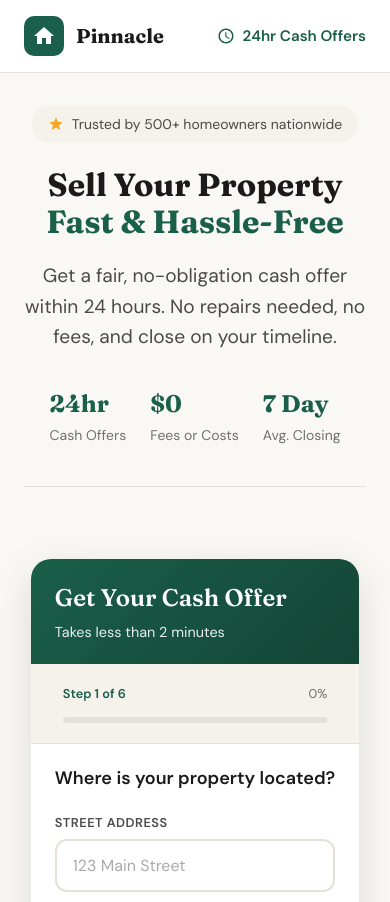
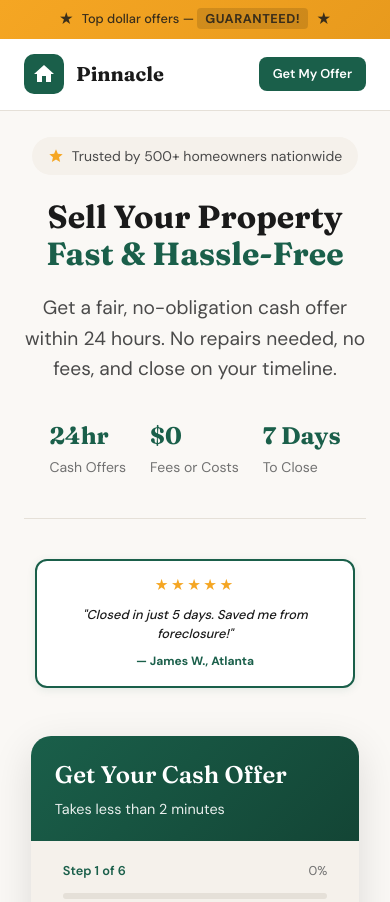
Before and after one commit to groupline/pinnacle-realty-partners, a plain HTML site: page index.html in a window 390 px wide. Shown: the top 902 px of the page. Drawn offline with Linux system fonts and the light colour scheme.

Commit message:
Enhance hero section with announcement bar and mini testimonials
- Add attention-grabbing announcement bar: "Top dollar offers — GUARANTEED!"
- Add mini testimonials in hero section with 5-star ratings
- Add "Get My Offer" CTA button in header
- Update stats to "7 Days To Close" for clarity
- Fix testimonial consistency (both now say 5 days)
- Mobile responsive: shows 1 testimonial on smaller screens

Co-Authored-By: Claude Opus 4.5 <noreply@anthropic.com>

```diff
--- a/index.html
+++ b/index.html
@@ -913,11 +913,164 @@
         }
 
         .hidden { display: none !important; }
+
+        /* Announcement Bar */
+        .announcement-bar {
+            background: linear-gradient(135deg, #f5a623 0%, #e89a1d 100%);
+            color: #1a1a1a;
+            padding: 0.625rem 1rem;
+            text-align: center;
+            font-size: 0.9rem;
+            font-weight: 500;
+            position: fixed;
+            top: 0;
+            left: 0;
+            right: 0;
+            z-index: 101;
+        }
+
+        .announcement-content {
+            display: flex;
+            align-items: center;
+            justify-content: center;
+            gap: 0.5rem;
+            animation: subtle-pulse 2s ease-in-out infinite;
+        }
+
+        @keyframes subtle-pulse {
+            0%, 100% { opacity: 1; }
+            50% { opacity: 0.85; }
+        }
+
+        .announcement-icon {
+            font-size: 1.1rem;
+            color: #1a1a1a;
+        }
+
+        .announcement-bar strong {
+            font-weight: 800;
+            text-transform: uppercase;
+            letter-spacing: 0.5px;
+            background: rgba(0,0,0,0.15);
+            padding: 0.125rem 0.5rem;
+            border-radius: 4px;
+        }
+
+        /* Header Button */
+        .header-btn {
+            background: var(--primary);
+            color: white;
+            padding: 0.5rem 1.25rem;
+            border-radius: 8px;
+            font-weight: 600;
+            font-size: 0.9rem;
+            text-decoration: none;
+            transition: all 0.2s ease;
+        }
+
+        .header-btn:hover {
+            background: var(--primary-dark);
+            transform: translateY(-1px);
+        }
+
+        /* Adjust header position for announcement bar */
+        .header {
+            top: 38px;
+        }
+
+        /* Adjust main padding for announcement bar */
+        .main {
+            padding-top: 111px;
+        }
+
+        @media (max-width: 600px) {
+            .announcement-bar {
+                font-size: 0.8rem;
+                padding: 0.5rem 0.75rem;
+            }
+            .announcement-icon {
+                font-size: 0.9rem;
+            }
+            .header-btn {
+                padding: 0.4rem 0.875rem;
+                font-size: 0.8rem;
+            }
+            .main {
+                padding-top: 105px;
+            }
+        }
+
+        /* Mini Testimonials */
+        .mini-testimonials {
+            display: flex;
+            gap: 1rem;
+            margin-bottom: 1.5rem;
+        }
+
+        .mini-testimonial {
+            flex: 1;
+            background: white;
+            border: 2px solid var(--primary);
+            border-radius: 12px;
+            padding: 1rem;
+            font-size: 0.85rem;
+            box-shadow: 0 2px 8px rgba(26, 95, 74, 0.1);
+        }
+
+        .mini-stars {
+            color: #f5a623;
+            font-size: 0.85rem;
+            margin-bottom: 0.5rem;
+            letter-spacing: 2px;
+        }
+
+        .mini-testimonial p {
+            color: var(--text-dark);
+            margin: 0 0 0.5rem 0;
+            font-style: italic;
+            line-height: 1.5;
+            font-weight: 500;
+        }
+
+        .mini-author {
+            color: var(--primary);
+            font-size: 0.75rem;
+            font-weight: 700;
+        }
+
+        @media (max-width: 1024px) {
+            .mini-testimonials {
+                justify-content: center;
+            }
+            .mini-testimonial:nth-child(2) {
+                display: none;
+            }
+            .mini-testimonial {
+                max-width: 320px;
+            }
+        }
+
+        @media (max-width: 600px) {
+            .mini-testimonials {
+                margin-bottom: 1rem;
+            }
+            .mini-testimonial {
+                padding: 0.875rem;
+                font-size: 0.8rem;
+            }
+        }
     </style>
     <!-- Google reCAPTCHA v3 -->
     <script src="https://www.google.com/recaptcha/api.js?render=6LddeV8sAAAAAM2yebF-X7t4hQAooxbinP8Pu8Ls" async defer></script>
 </head>
 <body>
+    <div class="announcement-bar">
+        <div class="announcement-content">
+            <span class="announcement-icon">★</span>
+            <span>Top dollar offers — <strong>guaranteed!</strong></span>
+            <span class="announcement-icon">★</span>
+        </div>
+    </div>
     <header class="header">
         <div class="header-content">
             <a href="/" class="logo">
@@ -927,10 +1080,9 @@
                 <span class="logo-text">Pinnacle</span>
             </a>
             <div class="header-cta">
-                <span class="header-badge">
-                    <svg viewBox="0 0 24 24"><path d="M11.99 2C6.47 2 2 6.48 2 12s4.47 10 9.99 10C17.52 22 22 17.52 22 12S17.52 2 11.99 2zM12 20c-4.42 0-8-3.58-8-8s3.58-8 8-8 8 3.58 8 8-3.58 8-8 8zm.5-13H11v6l5.25 3.15.75-1.23-4.5-2.67z" fill="currentColor"/></svg>
-                    <span>24hr Cash Offers</span>
-                </span>
+                <a href="#lead-form" class="header-btn">
+                    Get My Offer
+                </a>
             </div>
         </div>
     </header>
@@ -961,8 +1113,21 @@
                         <div class="stat-label">Fees or Costs</div>
                     </div>
                     <div class="stat">
-                        <div class="stat-value">7 Day</div>
-                        <div class="stat-label">Avg. Closing</div>
+                        <div class="stat-value">7 Days</div>
+                        <div class="stat-label">To Close</div>
+                    </div>
+                </div>
+
+                <div class="mini-testimonials">
+                    <div class="mini-testimonial">
+                        <div class="mini-stars">★★★★★</div>
+                        <p>"Closed in just 5 days. Saved me from foreclosure!"</p>
+                        <span class="mini-author">— James W., Atlanta</span>
+                    </div>
+                    <div class="mini-testimonial">
+                        <div class="mini-stars">★★★★★</div>
+                        <p>"Fair offer, no repairs needed. So easy!"</p>
+                        <span class="mini-author">— Carlos M., Marietta</span>
                     </div>
                 </div>
 
@@ -1251,7 +1416,7 @@
             <div class="testimonials-grid">
                 <div class="testimonial-card">
                     <div class="testimonial-stars">&#9733;&#9733;&#9733;&#9733;&#9733;</div>
-                    <p class="testimonial-text">"I was facing foreclosure and needed to sell fast. Pinnacle gave me a fair cash offer within 24 hours and we closed in just 10 days. They saved my credit and gave me peace of mind."</p>
+                    <p class="testimonial-text">"I was facing foreclosure and needed to sell fast. Pinnacle gave me a fair cash offer within 24 hours and we closed in just 5 days. They saved my credit and gave me peace of mind."</p>
                     <div class="testimonial-author">
                         <img src="/testimonials/james-wilson.jpg" alt="James W." class="testimonial-avatar">
                         <div class="testimonial-info">
```
